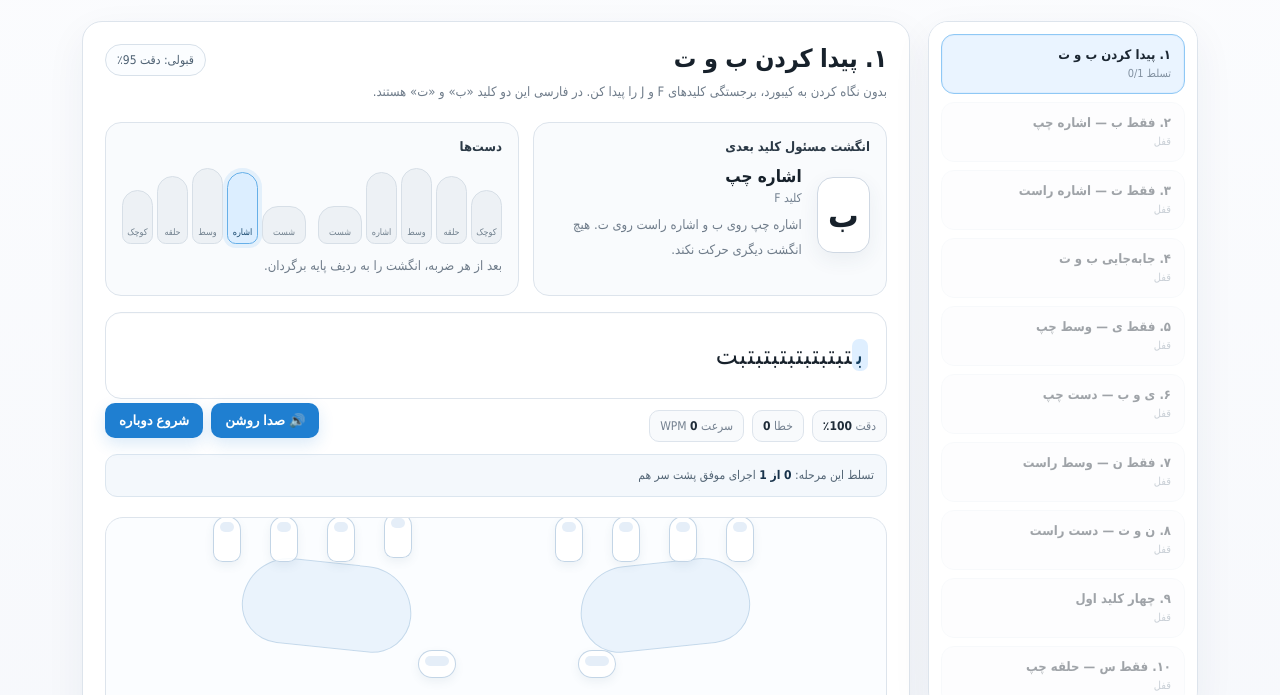
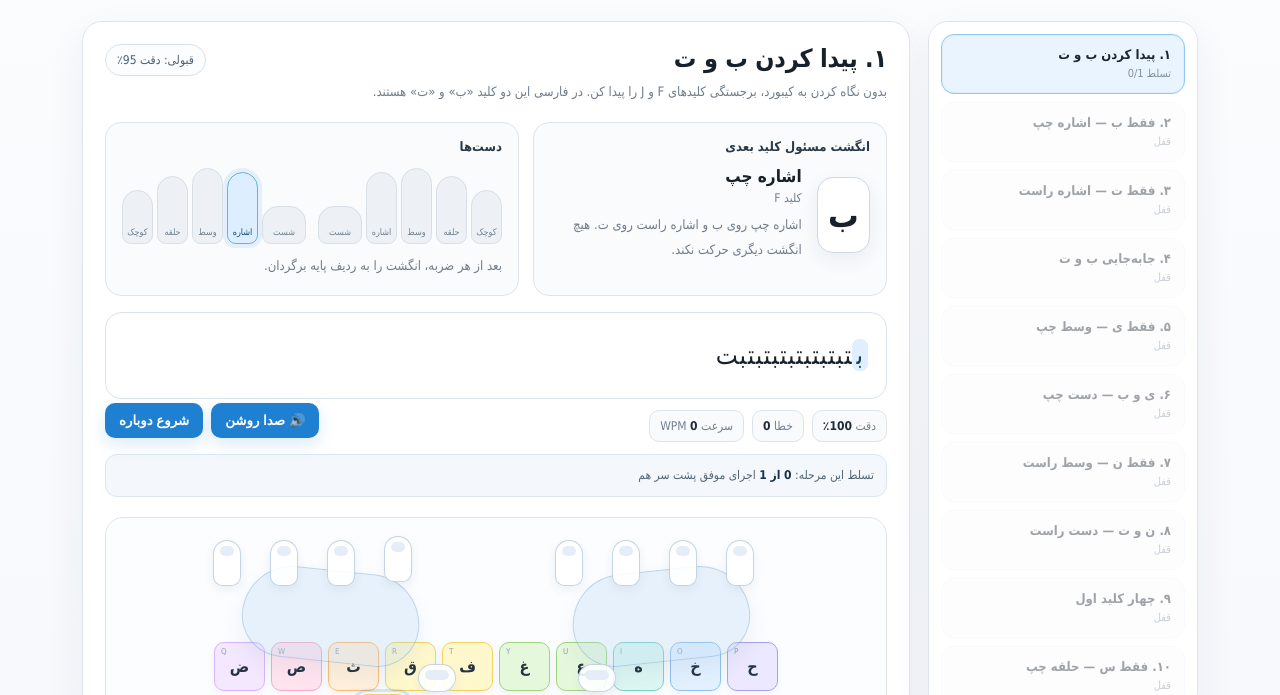
Before and after one commit to mohimohebbi1439/mohi, a plain HTML site: page index.html in a window 1280 px wide. Shown: the part 90-785 px from the top of the page. Drawn offline with Linux system fonts and the light colour scheme.

Commit message:
Place guide hands directly over keyboard

```diff
--- a/index.html
+++ b/index.html
@@ -134,13 +134,13 @@ body{
 }
 .stat b{color:#1f2c38}
 .kbWrap{
-  position:relative;margin-top:20px;padding-top:150px;
+  position:relative;margin-top:20px;padding-top:90px;
   background:#fbfdff;border:1px solid var(--line);border-radius:18px;overflow:hidden
 }
-.handLayer{position:absolute;inset:16px 16px auto 16px;height:125px;pointer-events:none}
-.palm{position:absolute;width:170px;height:86px;border-radius:55px 55px 45px 45px;background:rgba(178,210,240,.23);border:1px solid rgba(84,135,184,.25)}
-.palm.left{left:120px;top:28px;transform:rotate(6deg)}
-.palm.right{right:120px;top:28px;transform:rotate(-6deg)}
+.handLayer{position:absolute;inset:10px 16px auto 16px;height:145px;pointer-events:none;z-index:3}
+.palm{position:absolute;width:178px;height:92px;border-radius:55px 55px 45px 45px;background:rgba(178,210,240,.28);border:1px solid rgba(84,135,184,.28);box-shadow:0 10px 20px rgba(79,118,154,.08)}
+.palm.left{left:120px;top:42px;transform:rotate(6deg)}
+.palm.right{right:120px;top:42px;transform:rotate(-6deg)}
 .tipFinger{position:absolute;width:28px;height:46px;border-radius:16px 16px 11px 11px;background:rgba(255,255,255,.88);border:1px solid rgba(84,135,184,.35);box-shadow:0 4px 10px rgba(66,97,126,.08);transition:left .16s ease,top .16s ease,transform .16s ease,background .16s ease,box-shadow .16s ease}
 .tipFinger:after{content:"";position:absolute;left:6px;right:6px;top:5px;height:10px;border-radius:8px;background:rgba(228,238,248,.95)}
 .tipFinger.f-thumb{width:38px;height:28px;border-radius:15px}
@@ -477,14 +477,14 @@ function keyCenter(ch){
  for(var i=0;i<ks.length;i++){
    if(ks[i].getAttribute("data-c")===ch){
      var r=ks[i].getBoundingClientRect();
-     return {left:r.left-wrap.left+r.width/2-14, top:r.top-wrap.top-88};
+     return {left:r.left-wrap.left+r.width/2-14, top:r.top-wrap.top-58};
    }
  }
  return {left:0,top:0};
 }
 function thumbPos(side){
  var p=keyCenter(" ");
- return {left:p.left+(side==="L"?-80:80), top:p.top+22};
+ return {left:p.left+(side==="L"?-80:80), top:p.top+12};
 }
 function calcPositions(){
  basePos={
```
